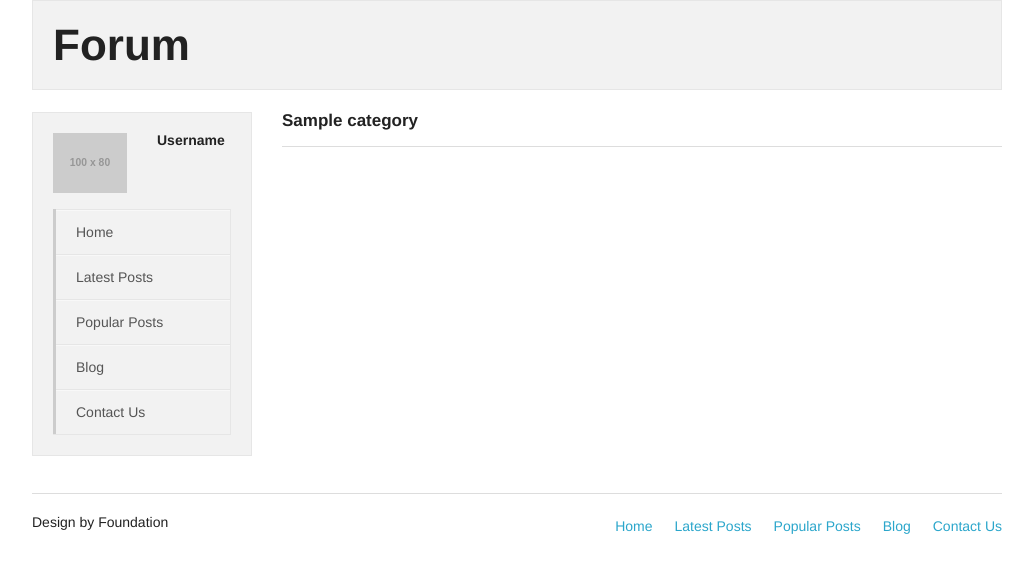
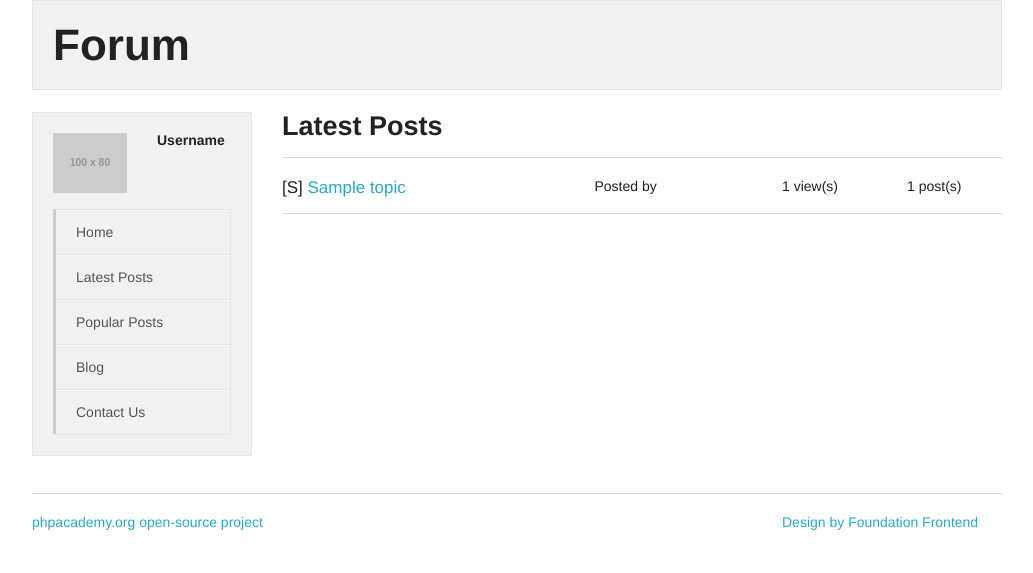
Before and after one commit to temporizer/Forum, a PHP site: page /index.php?action=latest in a window 1280 px wide. Shown: the top 573 px of the page, without its empty margins (123-1156 px from the left). Run offline with PHP 8.4, Linux system fonts and the light colour scheme; tables that the repository leaves empty or names only in its code hold one stand-in row (values such as "Sample post"); grey boxes labelled with a size stand in for pictures from a placeholder-image service; some libraries are stand-ins or nearby versions.

Commit message:
popular threads and latest threads done

```diff
--- a/backend/class/user.php
+++ b/backend/class/user.php
@@ -64,8 +64,7 @@
 						if($data["auto_logout"] == "yes")
 						{
 							//automatically destroy their sessions and return false.
-							session_unset();
-							session_destroy();
+							$this->logout();
 							return false;
 						}
 							else
@@ -98,5 +97,14 @@
 			session_unset();
 			session_destroy();
 		}
+
+		function categoryName($id)
+		{
+			$cat = $this->prepare("SELECT name FROM categories WHERE id = :id");
+			$cat->bindParam(":id", $id, PDO::PARAM_INT);
+			$cat->execute();
+			$cat_name = $cat->fetch(PDO::FETCH_ASSOC);
+			return (!empty($cat_name)) ? $cat_name['name'] : false;
+		}
 	}
 ?>
--- a/backend/footer.php
+++ b/backend/footer.php
@@ -5,18 +5,10 @@
 			<div class="twelve columns">
 				<hr />
 				<div class="row">
-					<div class="six columns">
-						Design by Foundation
+					<div class="nine columns">
+						<a href="https://phpacademy.org/forum/topic/creating-a-forum-system-22784" title="phpacademy.org topic by Apixen" target="_blank">phpacademy.org open-source project</a>
 					</div>
-					<div class="six columns">
-						<ul class="inline-list right">
-							<li><a href="#">Home</a></li>
-							<li><a href="#">Latest Posts</a></li>
-							<li><a href="#">Popular Posts</a></li>
-							<li><a href="#">Blog</a></li>
-							<li><a href="#">Contact Us</a></li>
-						</ul>
-					</div>
+					<div class="three columns"><a href="http://foundation.zurb.com" target="_blank">Design by Foundation Frontend</a></div>
 				</div>
 			</div>
 	</body>
--- a/backend/header.php
+++ b/backend/header.php
@@ -43,11 +43,11 @@
 						</div>
 					</div><br />
 					<dl class="vertical tabs">
-						<dd><a href="#">Home</a></dd>
-						<dd><a href="#">Latest Posts</a></dd>
-						<dd><a href="#">Popular Posts</a></dd>
-						<dd><a href="#">Blog</a></dd>
-						<dd><a href="#">Contact Us</a></dd>
+						<dd><a href="index.php">Home</a></dd>
+						<dd><a href="index.php?action=latest">Latest Posts</a></dd>
+						<dd><a href="index.php?action=popular">Popular Posts</a></dd>
+						<dd><a href="blog.php">Blog</a></dd>
+						<dd><a href="contact.php">Contact Us</a></dd>
 					</dl>
 				</div>
 			</div>
--- a/index.php
+++ b/index.php
@@ -1,26 +1,53 @@
 <?php
 	require(dirname(__FILE__) . '/backend/header.php');
-	if(isset($_GET['fid']))
-	{
-		$fid = $_GET['fid'];
-	}
 ?>
 			<div class="nine columns">
 				<?php
-					if(isset($fid))
+					if(isset($_GET['action']))
 					{
-						//start getting topics in category
-						$topics = $User->prepare("SELECT topics.id, topics.name, topics.post_count, topics.view_count, COUNT( posts.solved_post ) AS solved_post, users.username AS posted_by, users.id AS posted_by_id FROM topics LEFT OUTER JOIN posts ON posts.topic_id = topics.id LEFT OUTER JOIN users ON users.id = posts.posted_by WHERE topics.cat_id = :cat GROUP BY topics.id");
-						$topics->bindParam(":cat", $fid, PDO::PARAM_INT);
-						$topics->execute();
-						$topic_data = $topics->fetchAll(PDO::FETCH_ASSOC);
+						$action = strtolower($_GET['action']);
+						if($action == "popular")
+						{
+							echo '<h3 class="title">Popular Threads</h3><hr />';
 
-						if(!empty($topic_data))
+							//most popular posts
+							//this might be a bit difficult. Let's just go about in an easy way, I suppose.
+							//Take into consideration the last post made instead of when the topic was made.
+							//Take into consideration that ordering by the last post's time is also great.
+							//Order by replies, views, then time.
+							$topics = $User->query(
+								"SELECT
+									topics.id,
+									topics.name,
+									topics.post_count,
+									topics.view_count,
+									COUNT( IF( posts.solved_post =  'yes', 1, NULL ) )
+										AS solved_post,
+									users.username
+										AS posted_by,
+									users.id
+										AS posted_by_id
+								FROM topics
+								LEFT OUTER JOIN
+									posts ON
+										posts.topic_id = topics.id
+								LEFT OUTER JOIN
+									users ON
+										users.id = posts.posted_by
+								GROUP BY
+									topics.id
+								ORDER BY
+									topics.post_count DESC,
+									topics.view_count DESC,
+									posts.id DESC"
+							);
+
+							if(!empty($topics))
 							{
-							foreach($topic_data AS $topic)
+								foreach($topics AS $topic)
 								{
 									echo '<div class="row">';
-									echo '<div class="five columns"><h5 class="category" style="font-weight:normal;">' . $topic['name'] . '</h5></div>';
+										echo '<div class="five columns"><h5 class="category" style="font-weight:normal;">' . (($topic['solved_post'] > 0) ? '[S] ' : '') . '<a href="topic.php?id=' . $topic['id'] . '">' . $topic['name'] . '</a></h5></div>';
 										echo '<div class="three columns">Posted by <a href="profile.php?id=' . $topic['posted_by_id'] . '">' . $topic['posted_by'] . '</a></div>';
 										echo '<div class="two columns">' . number_format($topic['view_count']) . ' view(s)</div>';
 										echo '<div class="two columns">' . number_format($topic['post_count']) . ' post(s)</div>';
@@ -31,13 +58,143 @@
 							}
 								else
 							{
+								echo '<strong>Doesn\'t look like there are any posts.</strong>';
+							}
+						}
+							else
+						if($action == "latest")
+						{
+							echo '<h3 class="title">Latest Posts</h3><hr />';
+
+							//latest posts on threads
+							$topics = $User->query(
+								"SELECT
+									topics.id,
+									topics.name,
+									topics.post_count,
+									topics.view_count,
+									COUNT( posts.solved_post )
+										AS solved_post,
+									users.username
+										AS posted_by,
+									users.id
+										AS posted_by_id
+								FROM topics
+								LEFT OUTER JOIN
+									posts ON
+										posts.topic_id = topics.id
+								LEFT OUTER JOIN
+									users ON
+										users.id = posts.posted_by
+								GROUP BY
+									topics.id
+								ORDER BY
+									posts.id DESC"
+							);
+
+							if(!empty($topics))
+							{
+								foreach($topics AS $topic)
+								{
+									echo '<div class="row">';
+										echo '<div class="five columns"><h5 class="category" style="font-weight:normal;">' . (($topic['solved_post'] > 0) ? '[S] ' : '') . '<a href="topic.php?id=' . $topic['id'] . '">' . $topic['name'] . '</a></h5></div>';
+										echo '<div class="three columns">Posted by <a href="profile.php?id=' . $topic['posted_by_id'] . '">' . $topic['posted_by'] . '</a></div>';
+										echo '<div class="two columns">' . number_format($topic['view_count']) . ' view(s)</div>';
+										echo '<div class="two columns">' . number_format($topic['post_count']) . ' post(s)</div>';
+									echo '</div>';
+
+									echo '<hr />';
+								}
+							}
+								else
+							{
+								echo '<strong>Doesn\'t seem like there are any posts.</strong>';
+							}
+						}
+							else
+						{
+							header('Location: index.php');
+						}
+					}
+						else
+					if(isset($_GET['fid']))
+					{
+						$fid = $_GET['fid'];
+						if(($cat_name = $User->categoryName($fid)) !== FALSE)
+						{
+							echo '<h3 class="title">' . $cat_name . '</h3><hr />';
+
+							//start getting topics in category
+							$topics = $User->prepare(
+								"SELECT
+									topics.id,
+									topics.name,
+									topics.post_count,
+									topics.view_count,
+									COUNT( posts.solved_post )
+										AS solved_post,
+									users.username
+										AS posted_by,
+									users.id AS posted_by_id
+								FROM topics
+								LEFT OUTER JOIN
+									posts ON
+										posts.topic_id = topics.id
+								LEFT OUTER JOIN
+									users ON
+										users.id = posts.posted_by
+								WHERE
+									topics.cat_id = :cat
+								GROUP BY
+									topics.id"
+							);
+							$topics->bindParam(":cat", $fid, PDO::PARAM_INT);
+							$topics->execute();
+							$topic_data = $topics->fetchAll(PDO::FETCH_ASSOC);
+
+							if(!empty($topic_data))
+							{
+								//if there are topics
+								foreach($topic_data AS $topic)
+								{
+									//loop through them
+									echo '<div class="row">';
+										echo '<div class="five columns"><h5 class="category" style="font-weight:normal;">' . (($topic['solved_post'] > 0) ? '[S] ' : '') . '<a href="topic.php?id=' . $topic['id'] . '">' . $topic['name'] . '</a></h5></div>';
+										echo '<div class="three columns">Posted by <a href="profile.php?id=' . $topic['posted_by_id'] . '">' . $topic['posted_by'] . '</a></div>';
+										echo '<div class="two columns">' . number_format($topic['view_count']) . ' view(s)</div>';
+										echo '<div class="two columns">' . number_format($topic['post_count']) . ' post(s)</div>';
+									echo '</div>';
+
+									echo '<hr />';
+								}
+							}
+								else
+							{
+								//no topics
 								echo '<strong>No topics in this category.</strong>';
 							}
 						}
 							else
 						{
+							header('Location: index.php');
+						}
+					}
+						else
+					{
+						//forum id not set in uri
 						//let's start getting forum categories
-						$cats = $User->query("SELECT id, name, description, parent, placement FROM categories ORDER BY placement ASC, id ASC");
+						$cats = $User->query(
+							"SELECT
+								id,
+								name,
+								description,
+								parent,
+								placement
+							FROM categories
+							ORDER BY
+								placement ASC,
+								id ASC"
+						);
 
 						$i = 0;
 						foreach($cats AS $row)
--- a/styles/style.css
+++ b/styles/style.css
@@ -1230,4 +1230,5 @@
   .top-bar ul > li.has-button a.button { margin: 0; } }
   /* Custom */
   p.forum_desc { margin:0; padding:0; }
-  h5.category { padding:0px; margin:0;}
+  h5.category { padding:0; margin:0;}
+  h3.title { padding:0; margin:0; margin-bottom:10px; }
```
Lines whose indentation alone changed are shown as unchanged.
